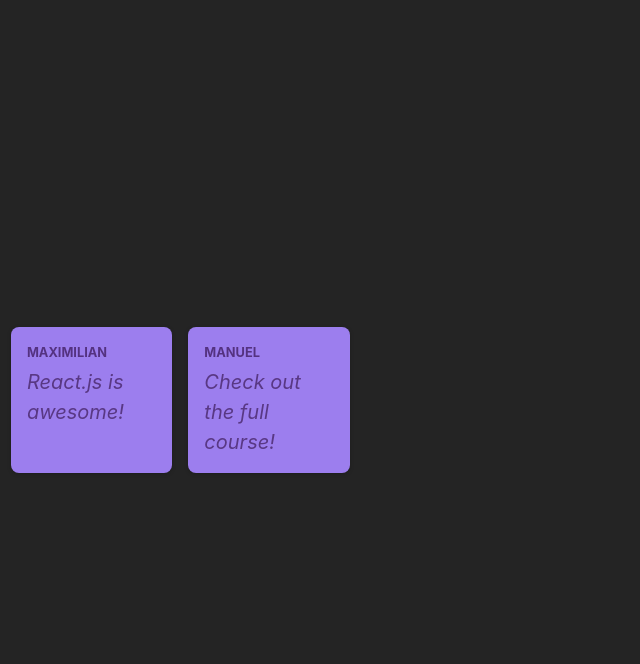
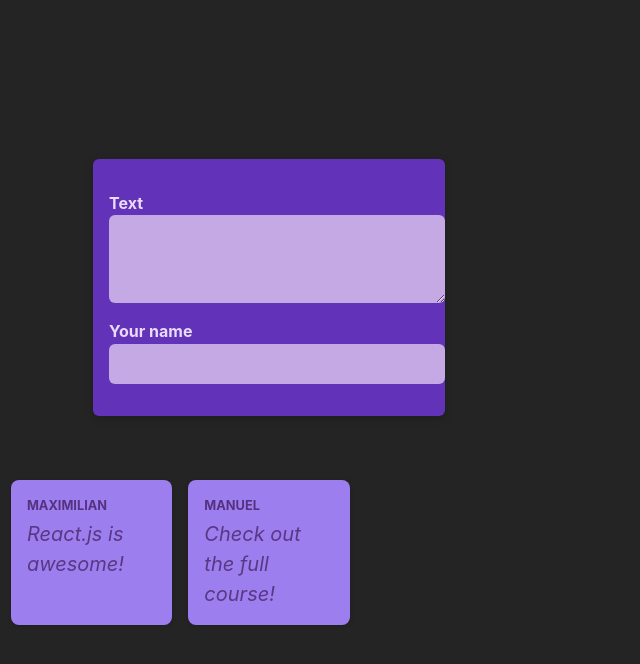
Before and after one commit to curogihu/first-app, a React (Vite) app in the folder react-crash-course/: page / in a window 1280 px wide. Shown: the top 664 px of the page, without its empty margins (0-640 px from the left). Built offline with nearby package versions, Linux system fonts and the light colour scheme.

Commit message:
prepared the App For State Management

```diff
--- a/react-crash-course/src/App.jsx
+++ b/react-crash-course/src/App.jsx
@@ -1,10 +1,11 @@
 import PostsList from "./components/PostsList";
+import Post from "./components/Post";
 
 function App() {
   return (
     <main>
       <PostsList />
-     </main>
+    </main>
   );
 }
 
--- /dev/null
+++ b/react-crash-course/src/components/NewPost.jsx
@@ -0,0 +1,20 @@
+import classes from './NewPost.module.css';
+
+function NewPost() {
+  return (
+    <form className={classes.form}>
+      <p>
+        <label htmlFor="body">Text</label>
+        <textarea id="body" required rows={3} />
+      </p>
+      <p>
+        <label htmlFor="name">Your name</label>
+        <input type="text" id="name" required />
+      </p>
+    </form>
+  );
+}
+
+
+// do not forget export
+export default NewPost;
--- /dev/null
+++ b/react-crash-course/src/components/NewPost.module.css
@@ -0,0 +1,55 @@
+.form {
+    background-color: #6233b9;
+    padding: 1rem;
+    width: 20rem;
+    margin: 2rem auto;
+    border-radius: 6px;
+    box-shadow: 0 2px 8px rgba(0, 0, 0, 0.2);
+  }
+
+  .form label {
+    display: block;
+    margin-bottom: 0.05rem;
+    color: #eadbfb;
+    font-weight: bold;
+  }
+
+  .form input,
+  .form textarea {
+    display: block;
+    width: 100%;
+    font: inherit;
+    padding: 0.5rem;
+    border-radius: 6px;
+    border: none;
+    background-color: #c4a9e4;
+    color: #28262c;
+  }
+
+  .actions {
+    display: flex;
+    justify-content: flex-end;
+    gap: 0.5rem;
+  }
+
+  .actions button {
+    cursor: pointer;
+    font: inherit;
+    padding: 0.5rem 1.5rem;
+    border: none;
+    border-radius: 4px;
+    background-color: #34036c;
+    color: #e5d5f7;
+  }
+
+  .actions button:hover {
+    background-color: #23014a;
+  }
+
+  .actions button[type='button'] {
+    background-color: transparent;
+  }
+
+  .actions button[type='button']:hover {
+    color: #d1bee6;
+  }
--- a/react-crash-course/src/components/PostsList.jsx
+++ b/react-crash-course/src/components/PostsList.jsx
@@ -1,12 +1,17 @@
 import Post from './Post';
+import NewPost from './NewPost';
+
 import classes from './PostsList.module.css';
 
 function PostsList() {
     return (
-        <ul className={ classes.posts }>
-            <Post author="Maximilian" body="React.js is awesome!" />
-            <Post author="Manuel" body="Check out the full course!" />
-        </ul>
+        <>
+            <NewPost />
+            <ul className={ classes.posts }>
+                <Post author="Maximilian" body="React.js is awesome!" />
+                <Post author="Manuel" body="Check out the full course!" />
+            </ul>
+        </>
     )
 }
 
```
